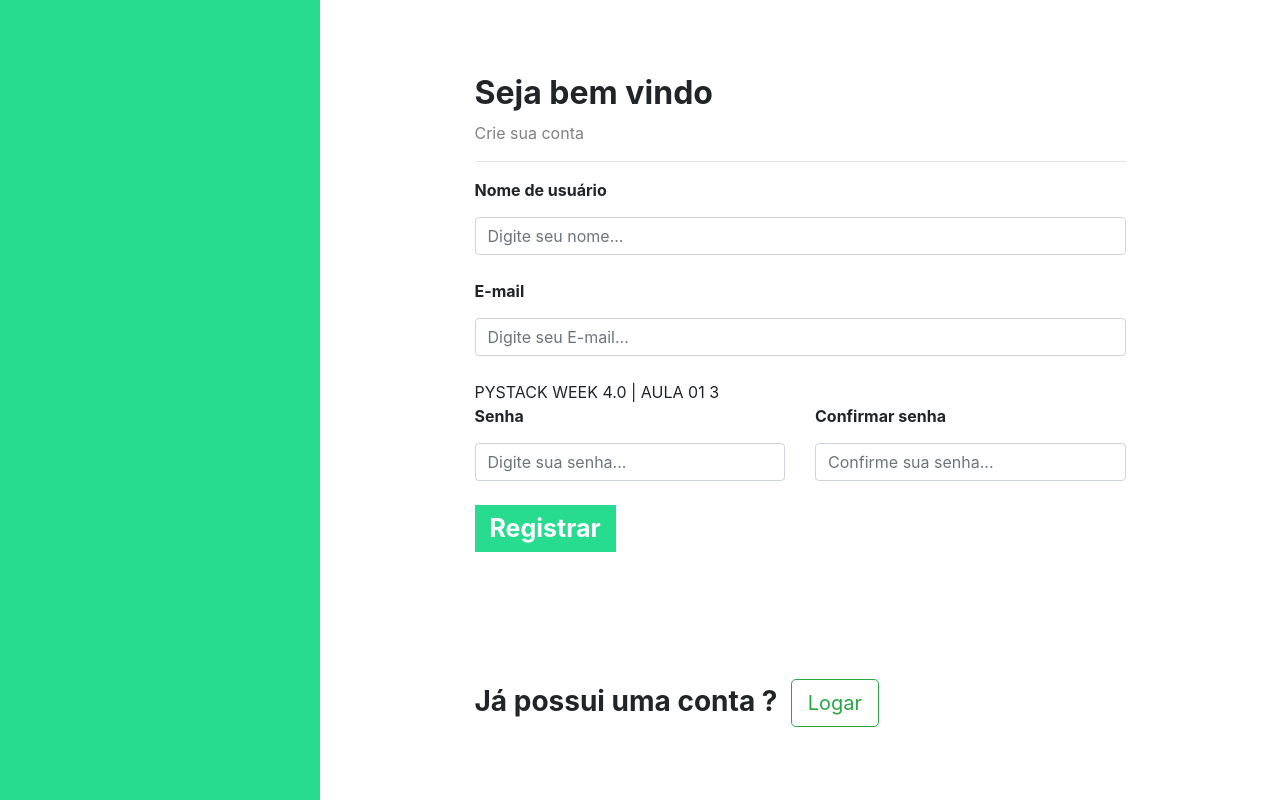
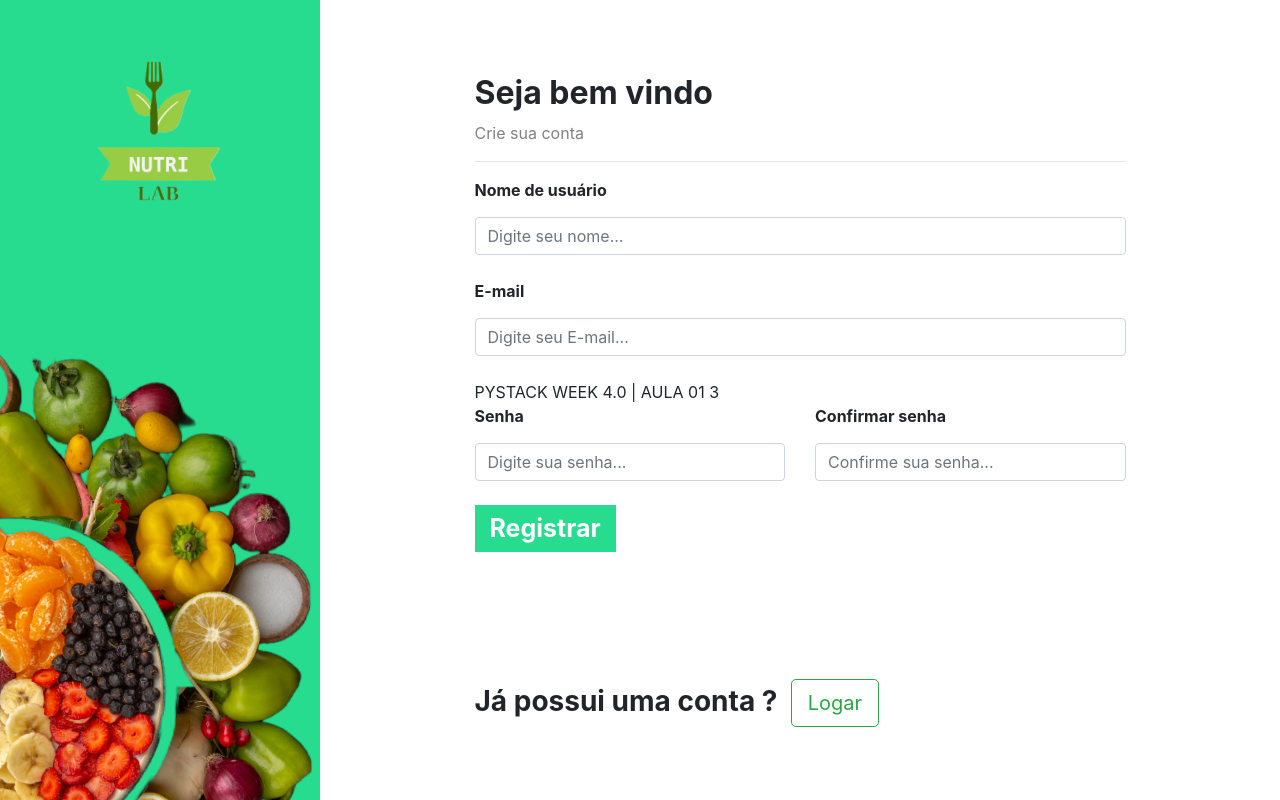
Before and after one commit to cesarka1/PyStack_Week-4.0, a Django app: page /auth/cadastro/ in a window 1280 px wide. Run offline with Django 4.2, Linux system fonts and the light colour scheme.

Commit message:
Imagens
*Logo
*SlideBar Background

```diff
--- a/autenticacao/templates/cadastro.html
+++ b/autenticacao/templates/cadastro.html
@@ -12,7 +12,7 @@
 <div class="col-md-3 sidebar">
 <div class="logo_sidebar">
 <h2 class="logo">
-<img class="img_logo_sidebar" src="">
+<img class="img_logo_sidebar" src={% static 'autenticacao/img/logo_nutri_lab.png'%}>
 </h2>
 </div>
 </div>
--- a/templates/static/autenticacao/css/css.css
+++ b/templates/static/autenticacao/css/css.css
@@ -9,7 +9,7 @@
     width: 100%;
     }
     .sidebar{
-    background-image: url();
+    background-image: url("/static/autenticacao/img/fundo_background.png");
     }
     .area_cadastrar{
     margin-top: 8%;
```
Also changed, not shown: templates/static/autenticacao/img/fundo_background.png (added), templates/static/autenticacao/img/logo_nutri_lab.png (added).
